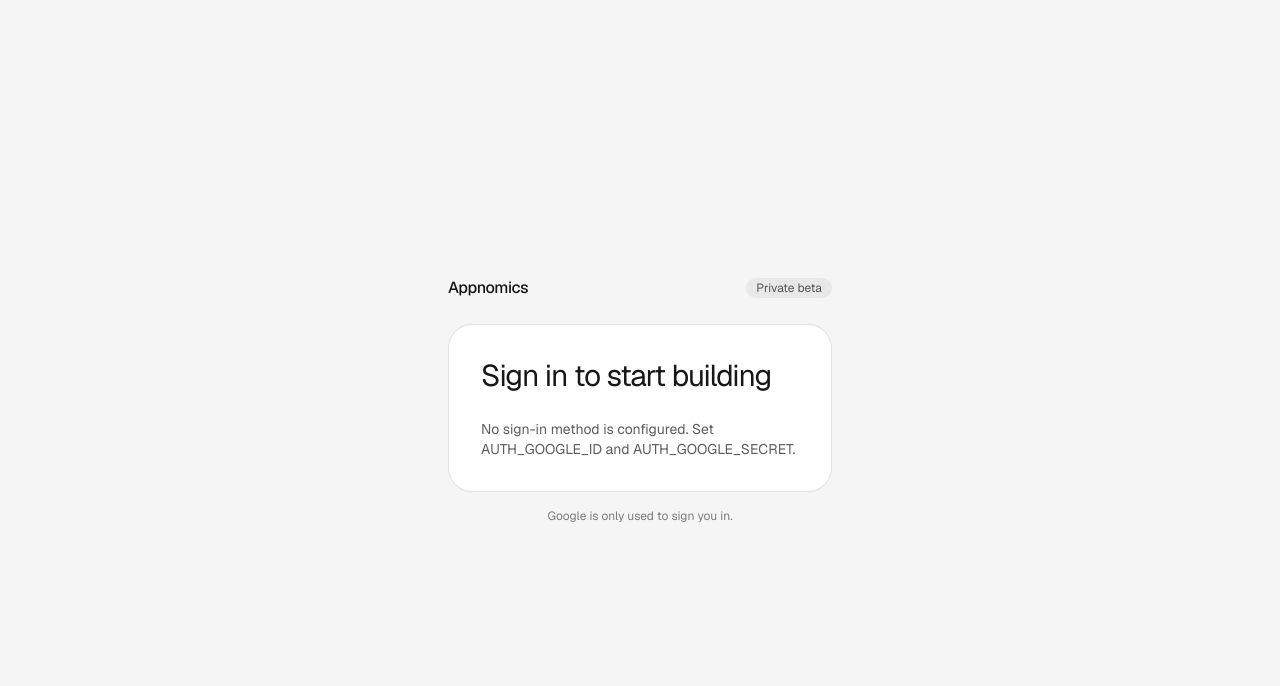
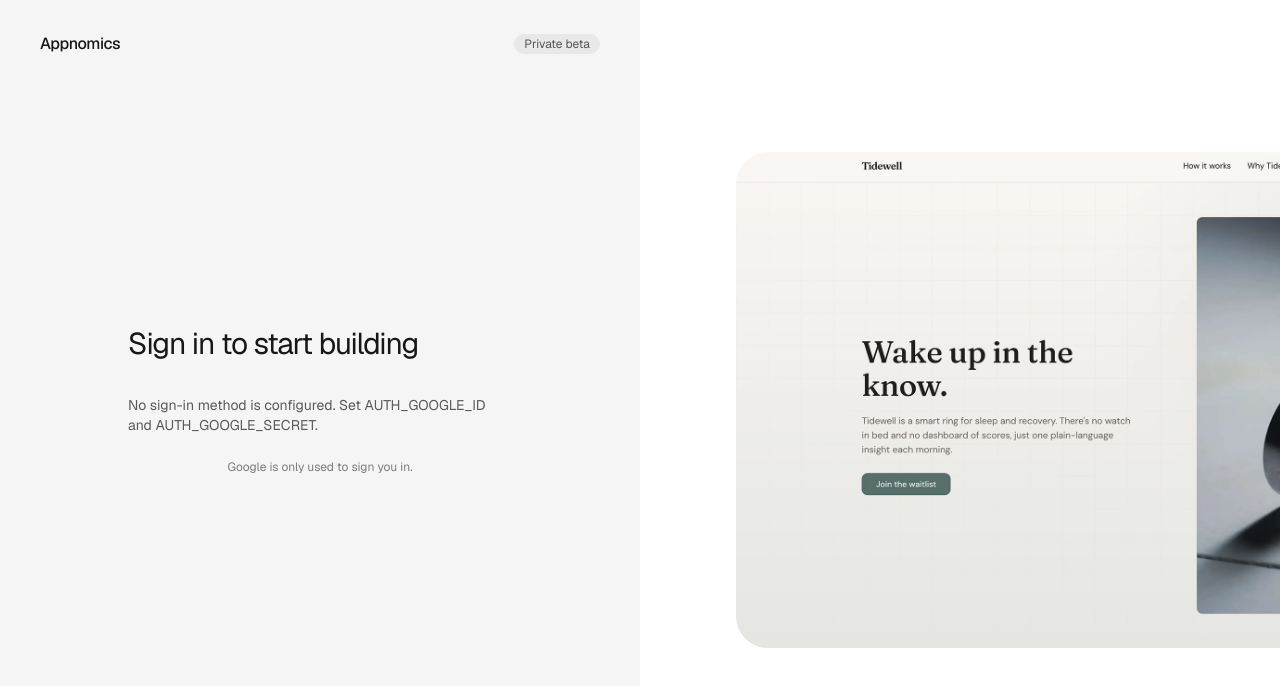
Before and after one commit to rup2701/ai-builder, a Next.js app: page /signin in a window 1280 px wide. Shown: the top 686 px of the page. Built offline with nearby package versions, Linux system fonts and the light colour scheme; no server answers.

Commit message:
Split-view sign-in

```diff
--- a/src/app/signin/page.tsx
+++ b/src/app/signin/page.tsx
@@ -53,13 +53,14 @@ export default async function SignIn({ searchParams }: { searchParams: Promise<{
 
 
   return (
-    <main className="mx-auto flex min-h-[100dvh] w-full max-w-[26rem] flex-col justify-center px-4 py-12">
-      <div className="flex items-center justify-between">
+    <main className="grid min-h-[100dvh] lg:grid-cols-2">
+      <section className="relative flex min-h-[100dvh] flex-col justify-center px-6 py-24 sm:px-10">
+        <div className="absolute inset-x-6 top-6 flex items-center justify-between sm:inset-x-10 sm:top-8 lg:top-8">
           <p className="text-base font-medium tracking-tight">Appnomics</p>
           <span className="rounded-full bg-foreground/[0.06] px-2.5 py-0.5 text-xs text-foreground/70">Private beta</span>
         </div>
 
-      <div className="mt-6 rounded-3xl border border-border bg-card p-6 sm:p-8">
+        <div className="mx-auto w-full max-w-[24rem]">
           <h1 className="text-3xl leading-tight">Sign in to start building</h1>
           {error && (
             <div role="alert" data-testid="signin-error" className="mt-5 flex gap-2.5 rounded-xl border border-destructive/25 bg-destructive/[0.06] p-3 text-sm leading-relaxed text-destructive">
@@ -75,7 +76,7 @@ export default async function SignIn({ searchParams }: { searchParams: Promise<{
             </div>
           )}
 
-        <div className="mt-6 space-y-4">
+          <div className="mt-8 space-y-4">
             {google && (
               <form action={googleAction} className="space-y-4">
                 <div>
@@ -123,9 +124,18 @@ export default async function SignIn({ searchParams }: { searchParams: Promise<{
             )}
             {!google && !dev && <p className="text-sm text-foreground/70">No sign-in method is configured. Set AUTH_GOOGLE_ID and AUTH_GOOGLE_SECRET.</p>}
           </div>
+
+          <p className="mt-6 text-center text-xs text-foreground/55">Google is only used to sign you in.</p>
         </div>
+      </section>
 
-      <p className="mt-4 text-center text-xs text-foreground/55">Google is only used to sign you in.</p>
+      {/* Just the picture: one of our own builds, running off the right edge. Hidden on phones and tablets. */}
+      <aside aria-hidden="true" data-testid="signin-art" className="hidden items-center bg-white lg:flex lg:pl-24">
+        <div
+          className="h-[min(62vh,40rem)] w-full rounded-l-[32px] bg-cover bg-left-top bg-no-repeat"
+          style={{ backgroundImage: "url(/images/signin-hero.webp)" }}
+        />
+      </aside>
     </main>
   );
 }
```
Also changed, not shown: public/images/signin-hero.webp (added). Lines whose indentation alone changed are shown as unchanged.
